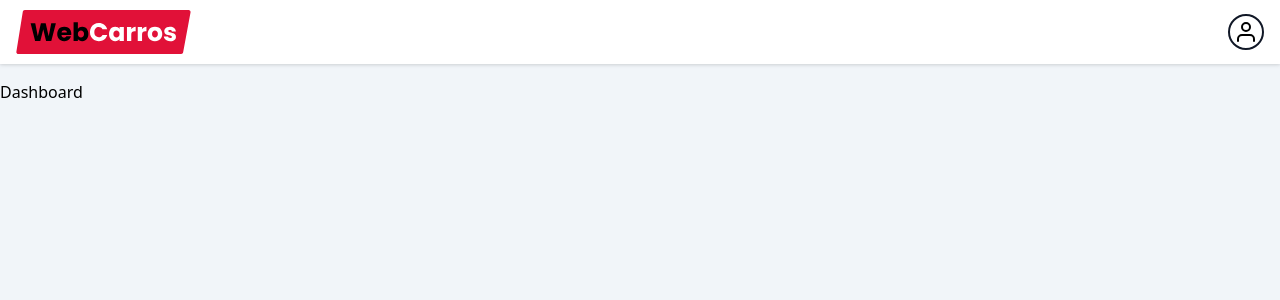
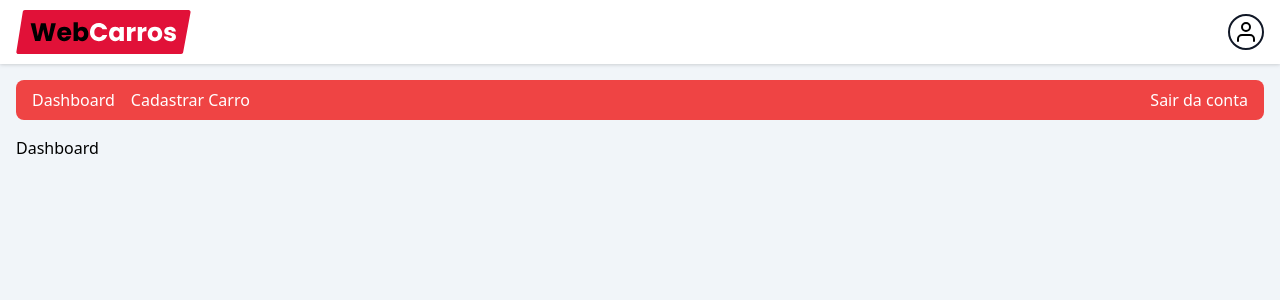
Before and after one commit to marcosmbm/web-carros, a React (Vite) app: page /dashboard in a window 1280 px wide. Shown: the top 300 px of the page. Built offline with nearby package versions, Linux system fonts and the light colour scheme; no server answers; sample sign-in values are in the browser's storage.

Commit message:
feat: panel header

```diff
--- /dev/null
+++ b/src/pages/app/dashboard/components/panelHeader/index.tsx
@@ -0,0 +1,18 @@
+import { useAuth } from "@/hooks";
+import { Link } from "react-router-dom";
+
+export function PanelHeader() {
+  const { signOut } = useAuth();
+
+  return (
+    <div className="w-full items-center flex h-10 bg-red-500 text-white rounded-lg font-medium gap-4 px-4 mb-4">
+      <Link to={"/dashboard"}>Dashboard</Link>
+
+      <Link to={"/dashboard/new"}>Cadastrar Carro</Link>
+
+      <button type="button" onClick={() => signOut()} className="ml-auto">
+        Sair da conta
+      </button>
+    </div>
+  );
+}
--- a/src/pages/app/dashboard/index.tsx
+++ b/src/pages/app/dashboard/index.tsx
@@ -1,7 +1,11 @@
+import { Container } from "@/components/ui";
+import { PanelHeader } from "./components/panelHeader";
+
 export default function Dashboard() {
   return (
-    <div>
+    <Container>
+      <PanelHeader />
       <h1>Dashboard</h1>
-    </div>
+    </Container>
   );
 }
```
